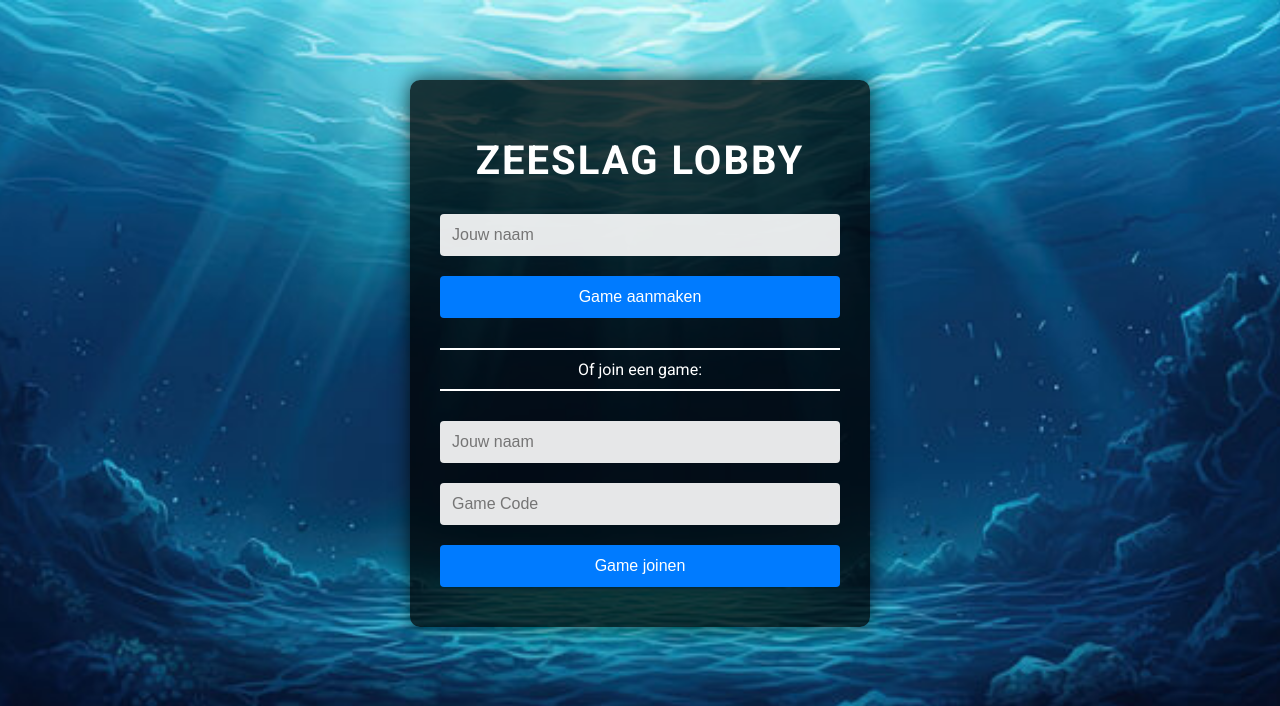
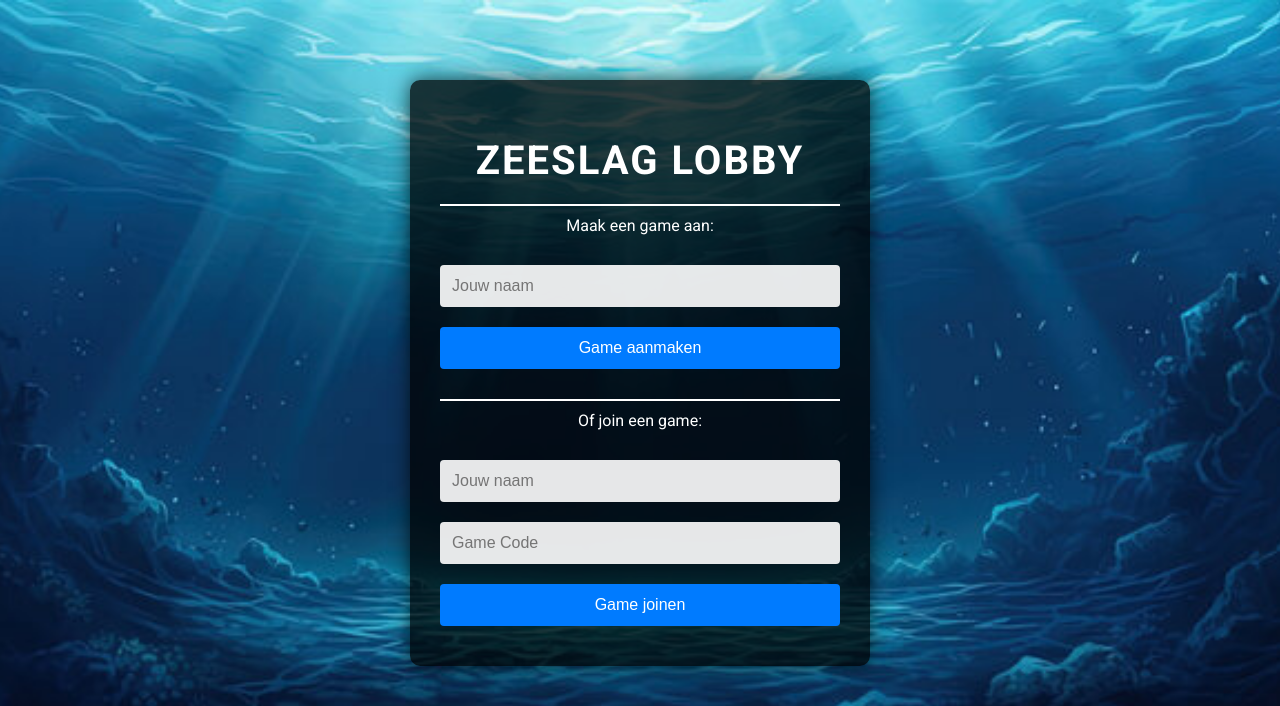
Before and after one commit to BosbesplaysYT/python_32-pws-, a Flask app: page / in a window 1280 px wide. Shown: the top 706 px of the page. Run offline with Flask 3, Linux system fonts and the light colour scheme.

Commit message:
Enhance lobby UI with additional styling and prompts for game creation and joining

```diff
--- a/templates/index.html
+++ b/templates/index.html
@@ -100,12 +100,15 @@
   <!-- Lobby container -->
   <div id="lobby">
     <h1>Zeeslag Lobby</h1>
+    <div style="text-align: center; margin: 20px 0;">
+      <hr style="border: 1px solid #fff;">
+      <p style="margin: 10px 0;">Maak een game aan:</p>
+    </div>
     <input id="createPlayerName" type="text" placeholder="Jouw naam">
     <button id="createGame">Game aanmaken</button>
     <div style="text-align: center; margin: 20px 0;">
       <hr style="border: 1px solid #fff;">
       <p style="margin: 10px 0;">Of join een game:</p>
-      <hr style="border: 1px solid #fff;">
     </div>
     <input id="joinPlayerName" type="text" placeholder="Jouw naam">
     <input id="joinCode" type="text" placeholder="Game Code">
```
